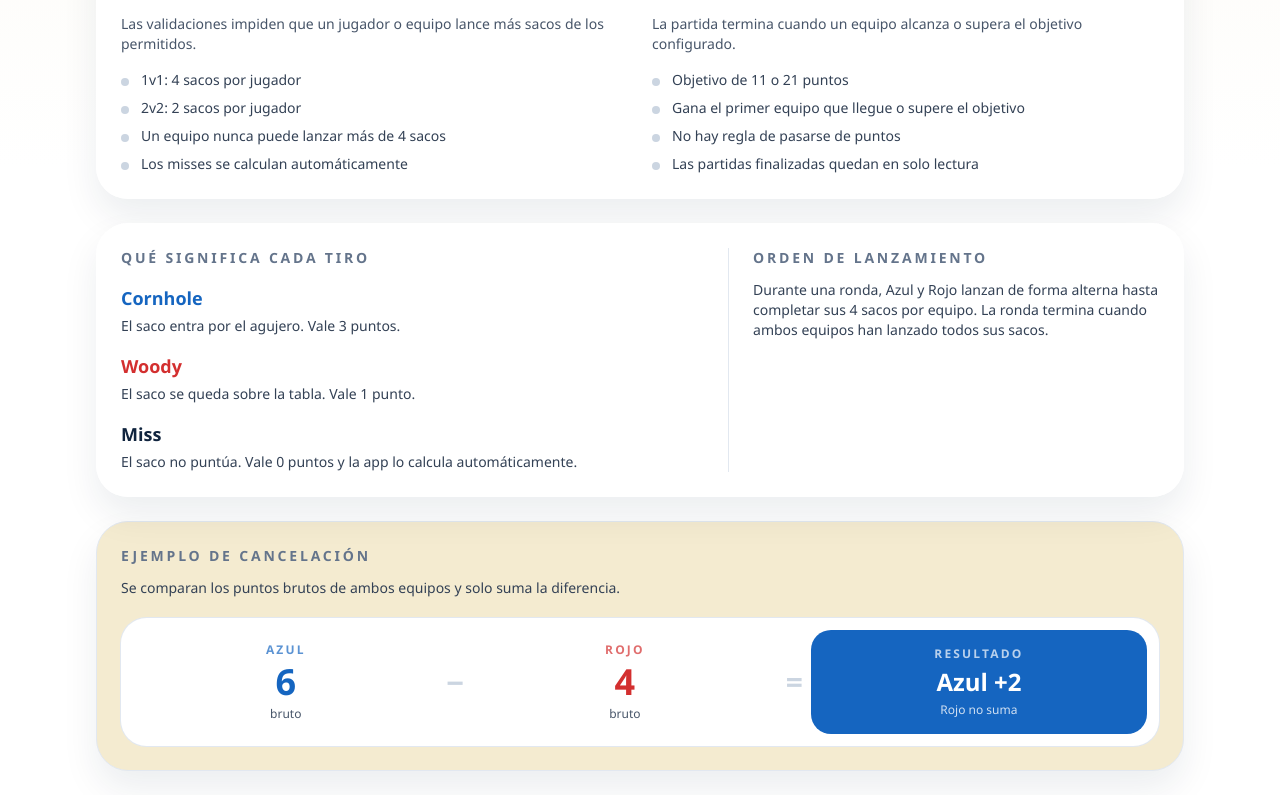
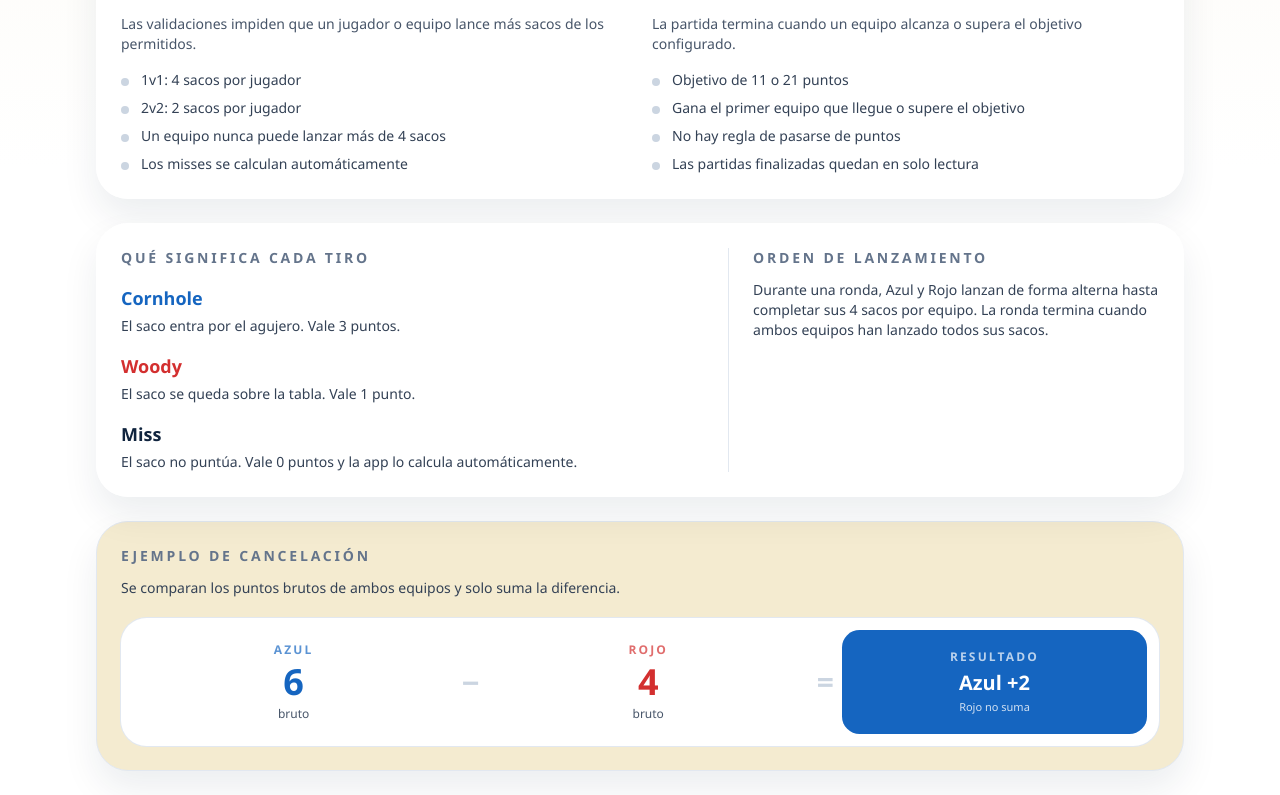
Before and after one commit to amerinoo/cornhole-scorekeeper, a React (Vite) app: page /reglas in a window 1280 px wide. Shown: the part 699-1494 px from the top of the page. Built offline with nearby package versions, Linux system fonts and the light colour scheme; no server answers.

Commit message:
Shrink cancellation result panel

```diff
--- a/src/app/pages/RulesPage.tsx
+++ b/src/app/pages/RulesPage.tsx
@@ -145,7 +145,7 @@ export function RulesPage() {
         </p>
 
         <div className="mt-5">
-          <div className="grid grid-cols-[1fr_auto_1fr_auto_1.1fr] items-stretch gap-2 rounded-[1.6rem] bg-white p-3 ring-1 ring-slate-200">
+          <div className="grid grid-cols-[1fr_auto_1fr_auto_0.95fr] items-stretch gap-2 rounded-[1.6rem] bg-white p-3 ring-1 ring-slate-200">
             <div className="flex flex-col justify-center rounded-[1.25rem] bg-blueTeam/8 px-3 py-3 text-center">
               <p className="text-xs font-semibold uppercase tracking-[0.18em] text-blueTeam/70">
                 Azul
@@ -170,12 +170,12 @@ export function RulesPage() {
               <p className="text-2xl font-black text-slate-300 sm:text-3xl">=</p>
             </div>
 
-            <div className="flex flex-col justify-center rounded-[1.25rem] bg-blueTeam px-3 py-3 text-center text-white">
+            <div className="flex flex-col justify-center rounded-[1.1rem] bg-blueTeam px-2.5 py-2.5 text-center text-white">
               <p className="text-xs font-semibold uppercase tracking-[0.18em] text-white/70">
                 Resultado
               </p>
-              <p className="mt-1 text-xl font-black sm:text-2xl">Azul +2</p>
-              <p className="mt-1 text-xs font-medium text-white/80">
+              <p className="mt-1 text-lg font-black sm:text-xl">Azul +2</p>
+              <p className="mt-0.5 text-[11px] font-medium text-white/80">
                 Rojo no suma
               </p>
             </div>
```
